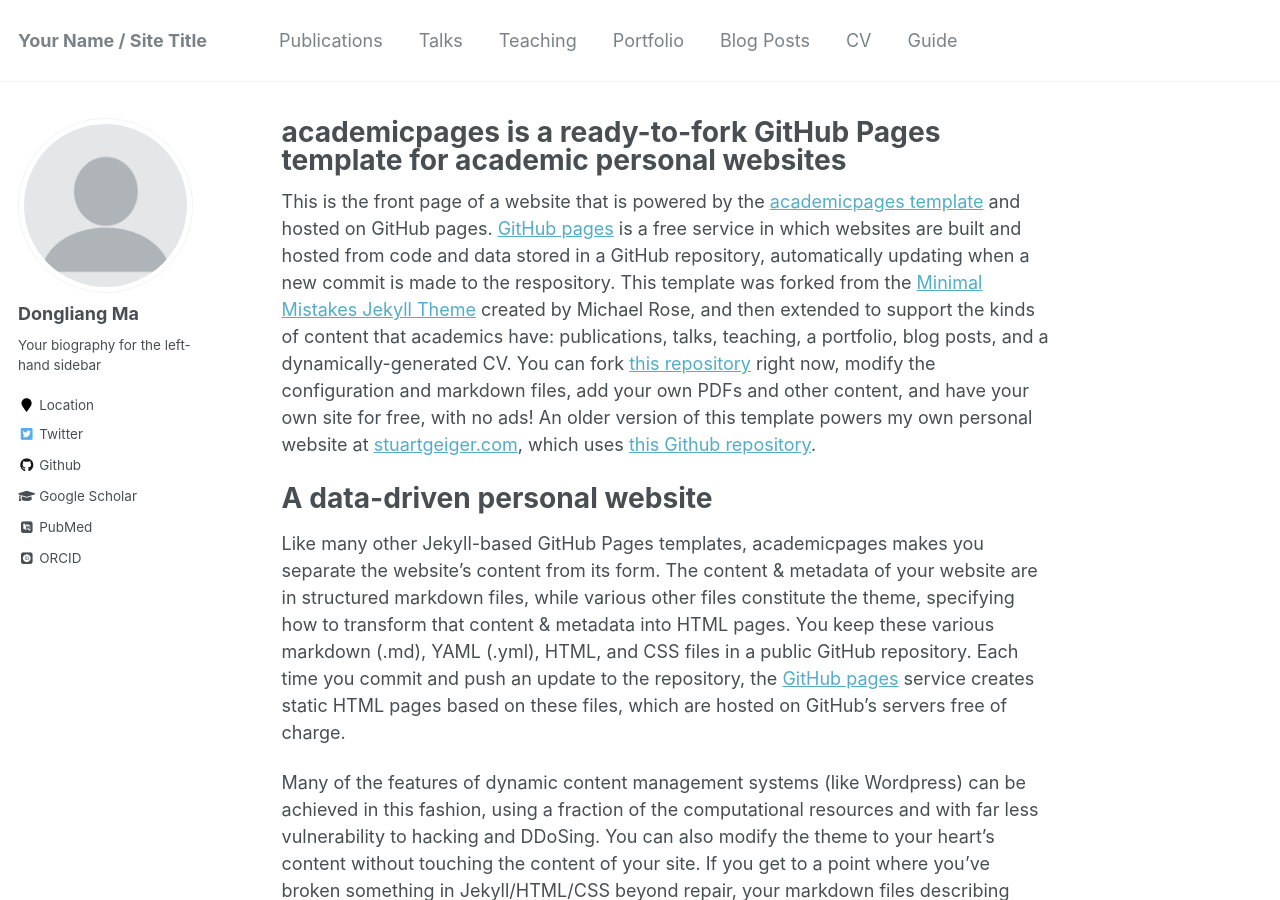
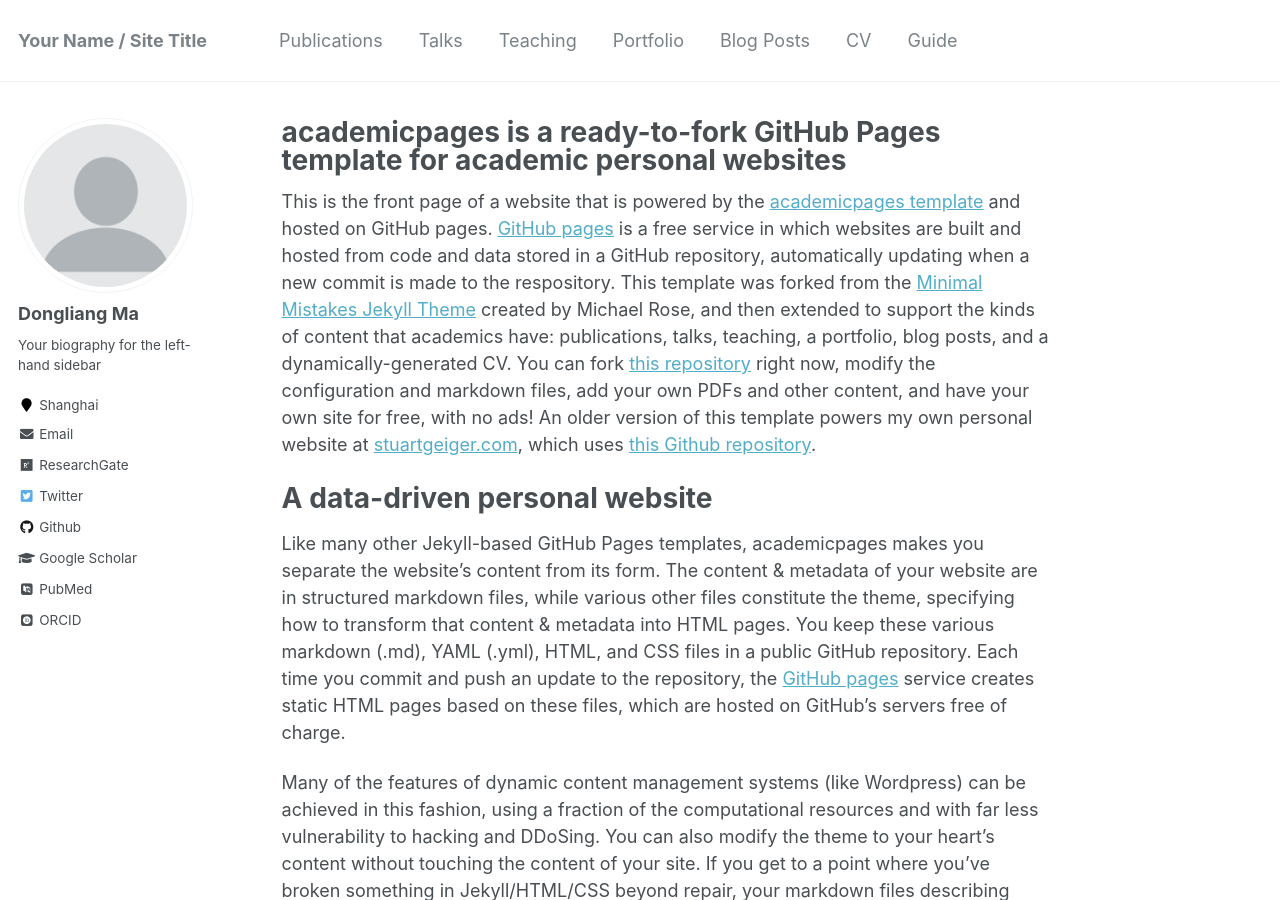
Before and after one commit to Vipermdl/Vipermdl.github.io, a Jekyll site: the page built from _pages/about.md, in a window 1280 px wide and 900 px high. Built offline with Jekyll 4.4.1, drawn with Linux system fonts in a browser that asks for light colours; some web fonts are replaced.

Commit message:
Update _config.yml

```diff
--- a/_config.yml
+++ b/_config.yml
@@ -83,12 +83,12 @@
   name             : "Dongliang Ma"
   avatar           : "profile.png"
   bio              : "Your biography for the left-hand sidebar"
-  location         : "Location"
+  location         : "Shanghai"
   employer         :
   pubmed           : "https://www.ncbi.nlm.nih.gov/pubmed/?term=john+snow"
-  googlescholar    : "http://yourfullgooglescholarurl.com"
-  email            :
-  researchgate     :  # example: "https://www.researchgate.net/profile/yourprofile"
+  googlescholar    : "https://scholar.google.com/citations?user=dCFvdvYAAAAJ&hl=zh-CN"
+  email            : mdl.viper@gmail.com
+  researchgate     : "https://www.researchgate.net/profile/Dongliang-Ma-3"
   uri              :
   bitbucket        :
   codepen          :
@@ -96,7 +96,7 @@
   flickr           :
   facebook         :
   foursquare       :
-  github           : "academicpages"
+  github           : "Vipermdl"
   google_plus      :
   keybase          :
   instagram        :
```
